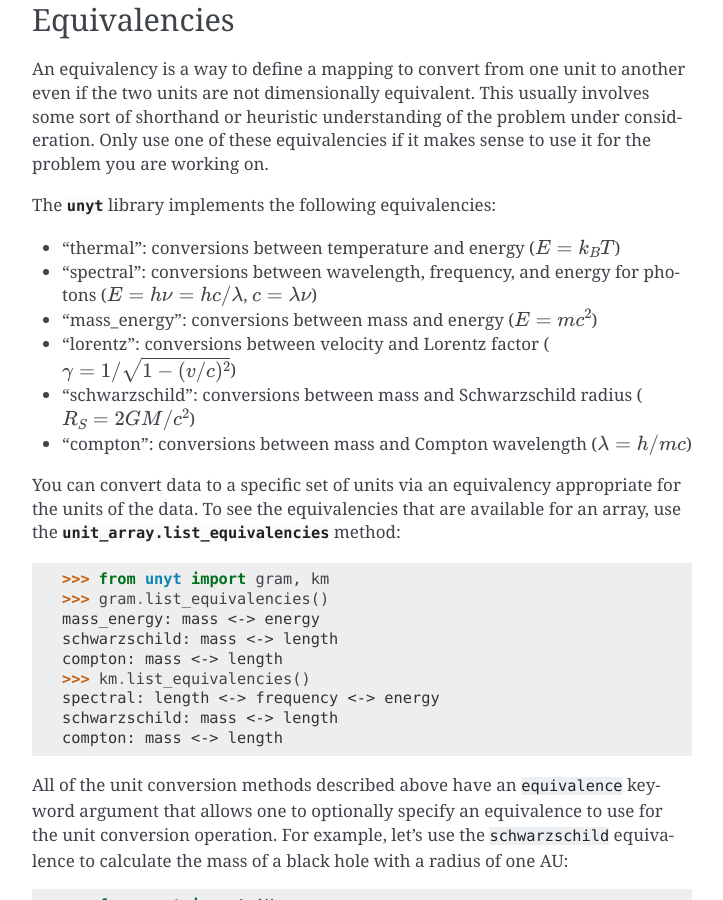
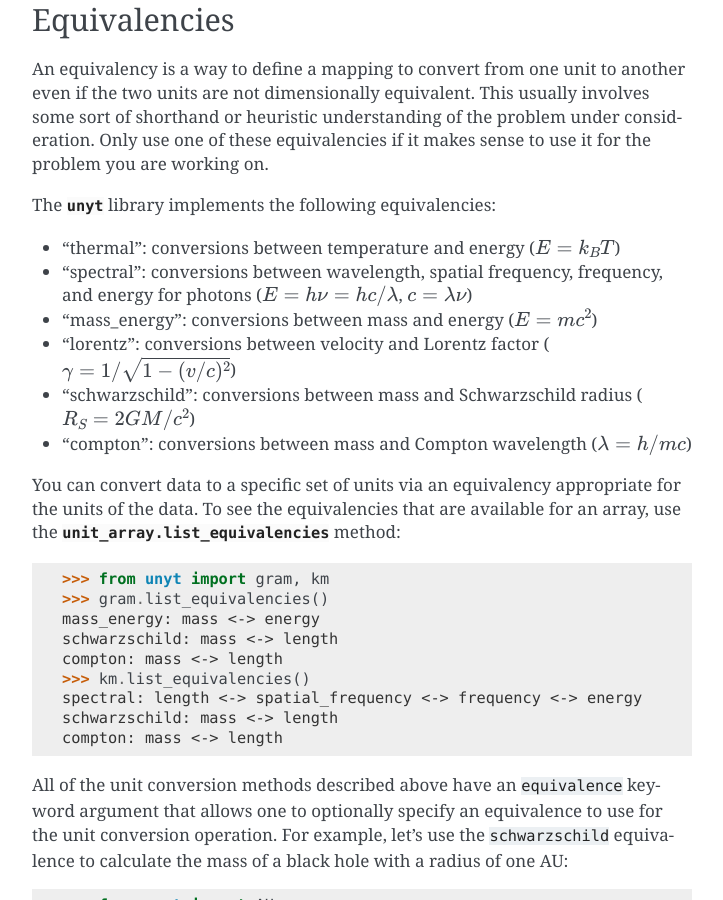
Before and after one commit to yt-project/unyt, a Sphinx documentation site: the page built from docs/usage.rst, in a window 1280 px wide and 900 px high, scrolled down 9605 px. Shown: the whole window, without its empty margins (388-1111 px from the left). Built offline with Sphinx 7.4.7, drawn with Linux system fonts in a browser that asks for light colours; pages that are not in the unit, such as notebooks, are missing from menus; the version number could not be read and is left out.

Commit message:
Add spatial frequency to places where spectral equivalence is mentioned

```diff
--- a/docs/usage.rst
+++ b/docs/usage.rst
@@ -450,7 +450,8 @@ for the problem you are working on.
 The :mod:`unyt` library implements the following equivalencies:
 
 * "thermal": conversions between temperature and energy (:math:`E = k_BT`)
-* "spectral": conversions between wavelength, frequency, and energy for photons
+* "spectral": conversions between wavelength, spatial frequency, frequency, and
+  energy for photons
   (:math:`E = h\nu = hc/\lambda`, :math:`c = \lambda\nu`)
 * "mass_energy": conversions between mass and energy (:math:`E = mc^2`)
 * "lorentz": conversions between velocity and Lorentz factor
@@ -471,7 +472,7 @@ array, use the :meth:`unit_array.list_equivalencies
   schwarzschild: mass <-> length
   compton: mass <-> length
   >>> km.list_equivalencies()
-  spectral: length <-> frequency <-> energy
+  spectral: length <-> spatial_frequency <-> frequency <-> energy
   schwarzschild: mass <-> length
   compton: mass <-> length
 
```
Also changed, not shown: 1 other file.
